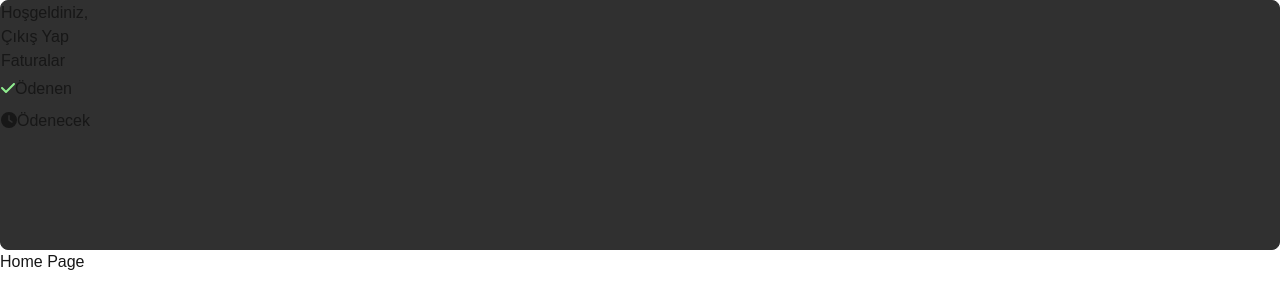
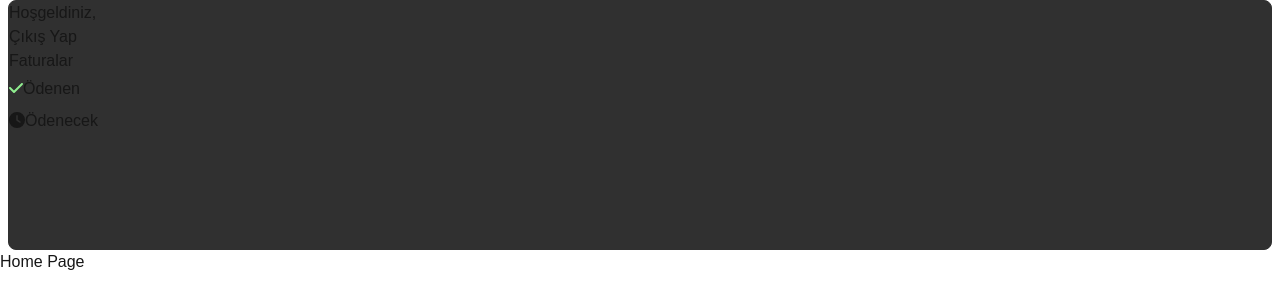
Before and after one commit to yasin2dev/fatrack, a Next.js app: page / in a window 1280 px wide. Shown: the top 308 px of the page. Built offline with nearby package versions, Linux system fonts and the light colour scheme.

Commit message:
add margin to sidepanel.css

```diff
--- a/src/app/styles/sidepanel.css
+++ b/src/app/styles/sidepanel.css
@@ -3,6 +3,7 @@
     border: 1px solid #303030;
     border-radius: 0.5rem;
     height: 250px;
+    margin: 0 0.50rem 0 0.50rem;
 }
 
 .break {
```
Also changed, not shown: 1 other file (tests, documents, lock files or other folders).
